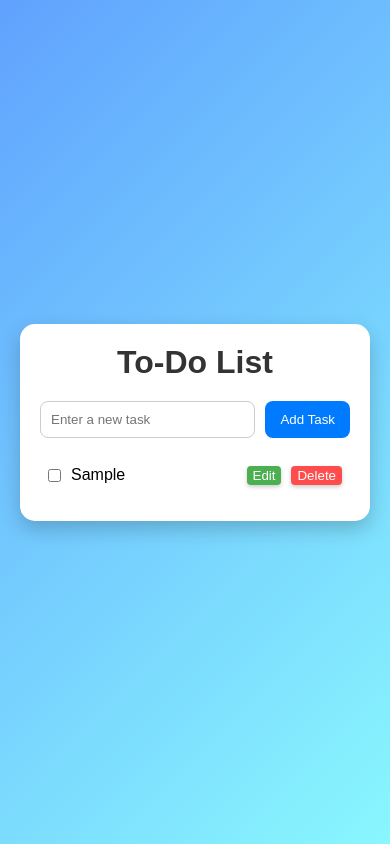
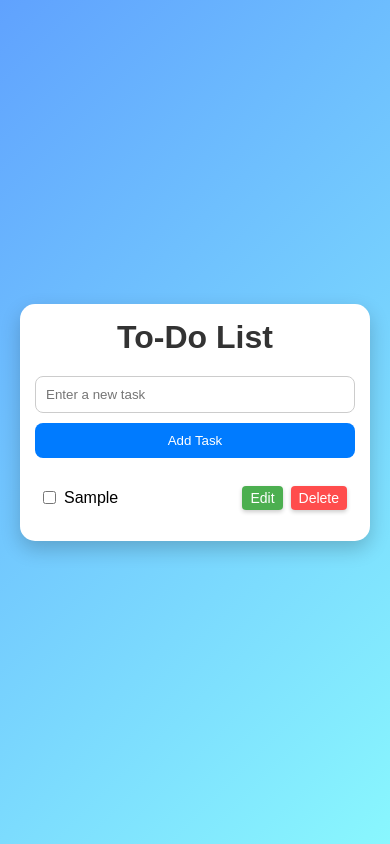
Before and after one commit to Jyoti-coder1/jyoti-projects-collection, a plain HTML site: page To-Do List App/index.html in a window 390 px wide. Both pictures are taken after typing "Sample" into the empty fields and a click on the button "Add Task". Drawn offline with Linux system fonts and the light colour scheme.

Commit message:
Responsive & Final Testing

```diff
--- a/To-Do List App/script.js
+++ b/To-Do List App/script.js
@@ -2,38 +2,29 @@ const taskInput = document.getElementById("taskInput");
 const addTaskBtn = document.getElementById("addTaskBtn");
 const taskList = document.getElementById("taskList");
 
-//Load tasks from localStorage on page load
 let tasks = JSON.parse(localStorage.getItem("tasks")) || [];
 
-// Save tasks to localStorage
 function saveTasks() {
     localStorage.setItem("tasks", JSON.stringify(tasks));
 }
 
-// Render task on the page
 function renderTasks() {
-    taskList.innerHTML = ""; //Clear existing tasks
-
+    taskList.innerHTML = "";
     tasks.forEach((task, index) => {
-        //Create <li> element
         const li = document.createElement("li");
-        // Create checkbox
         const checkbox = document.createElement("input");
         checkbox.type = "checkbox";
         checkbox.checked = task.completed;
 
-        // Add event listener to toggle "completed" class on li
         checkbox.addEventListener("change", () => {
             li.classList.toggle("completed", checkbox.checked);
             tasks[index].completed = checkbox.checked;
             saveTasks();
         });
 
-        // Create span for text
         const span = document.createElement("span");
         span.textContent = task.text;
 
-        // Create Edit button
         const editBtn = document.createElement("button");
         editBtn.textContent = "Edit";
         editBtn.className = "edit-btn";
@@ -42,8 +33,6 @@ function renderTasks() {
             const newText = prompt("Edit your task:", span.textContent);
 
             if (newText === null) return;
-
-            // Validation: prevent empty edit
             if (newText.trim() === "") {
                 alert("Task cannot be empty!");
                 return;
@@ -53,37 +42,28 @@ function renderTasks() {
             saveTasks();
         });
 
-        // create delete button
         const deleteBtn = document.createElement("button");
         deleteBtn.textContent = "Delete";
         deleteBtn.className = "delete-btn";
 
-        //Delete task on button click
         deleteBtn.addEventListener("click", () => {
             tasks.splice(index, 1);
             saveTasks();
             renderTasks();
         });
 
-        //Append checkbox + text + edit + delete button to li
         li.appendChild(checkbox);
         li.appendChild(span);
         li.appendChild(editBtn);
         li.appendChild(deleteBtn);
 
-        //Apply completed class if task is completed
         if (task.completed) li.classList.add("completed");
-
-        //Append li to task list
         taskList.appendChild(li);
     });
 }
 
-//Function to add a task
 function addTask() {
-    const taskText = taskInput.value.trim(); //remove spaces
-
-    // Validation: prevent empty task
+    const taskText = taskInput.value.trim();
     if (taskText === "") {
         alert("Please enter a Task!");
         return;
@@ -91,13 +71,15 @@ function addTask() {
     tasks.push({ text: taskText, completed: false });
     saveTasks();
     renderTasks();
-
-    //clear input
     taskInput.value = "";
 }
 
-//Event listener for Add button
 addTaskBtn.addEventListener("click", addTask);
 
-//Initial render on page load
+taskInput.addEventListener("keypress", (e)=> {
+    if (e.key === "Enter") {
+        addTask();
+    }
+});
+
 renderTasks();
--- a/To-Do List App/style.css
+++ b/To-Do List App/style.css
@@ -12,6 +12,7 @@ body {
     align-items: center;
     min-height: 100vh;
     padding: 20px;
+    overflow-x: hidden;
 }
 
 .container {
@@ -21,6 +22,7 @@ body {
     max-width: 400px;
     border-radius: 15px;
     box-shadow: 0 8px 20px rgba(0, 0, 0, 0.2);
+    overflow: hidden;
 }
 
 h1 {
@@ -49,6 +51,7 @@ h1 {
     color: white;
     border-radius: 8px;
     cursor: pointer;
+    transition: background 0.2s;
 }
 
 .task-input button:hover {
@@ -67,6 +70,7 @@ h1 {
     margin-bottom: 8px;
     transition: background 0.3s, transform 0.2s;
     border-radius: 5px;
+    flex-wrap: wrap;
 }
 
 #taskList li:hover {
@@ -76,8 +80,9 @@ h1 {
 
 #taskList li span {
     flex: 1;
-    margin-left: 10px;
+    margin: 0 10px;
     word-break: break-word;
+    display: inline-block;
 }
 
 .completed {
@@ -90,39 +95,67 @@ h1 {
 .completed span {
     text-decoration: line-through;
     color: gray;
-    transition:  all 0.3s;
+    transition: all 0.3s;
+}
+
+.edit-btn, .delete-btn {
+    margin-left: 5px;
+    padding: 4px 8px;
+    border: none;
+    color: white;
+    border-radius: 4px;
+    cursor: pointer;
+    font-size: 14px;
+    box-shadow: 0 2px 4px rgba(0, 0, 0, 0.2);
 }
 
 .edit-btn {
-    margin-left: 10px;
-    padding: 2px 6px;
-    border: none;
     background-color: #4caf50;
-    color: white;
-    border-radius: 4px;
-    cursor: pointer;
-    box-shadow: 0 2px 4px rgba(0, 0, 0, 0.2);
-    transition: transform 0.2s;
 }
 
 .edit-btn:hover {
     background-color: #388e3c;
-    transform: scale(1.05);
 }
 
 .delete-btn {
-    margin-left: 10px;
-    padding: 2px 6px;
-    border: none;
     background-color: #ff4d4d;
-    color: white;
-    border-radius: 4px;
-    cursor: pointer;
-    box-shadow: 0 2px 4px rgba(0, 0, 0, 0.2);
-    transition: transform 0.2s;
 }
 
 .delete-btn:hover {
     background-color: #e60000;
-    transform: scale(1.05);
 }
+
+@media (max-width: 600px) {
+    .container {
+        max-width: 100%;
+        padding: 15px;
+    }
+
+    .task-input {
+        flex-direction: column;
+    }
+
+    .task-input button {
+        width: 100%;
+    }
+
+    #taskList li {
+        flex-direction: row;
+        align-items: center;
+    }
+
+    #taskList li span {
+        flex: 1;
+        margin: 0 8px;
+    }
+
+    .edit-btn, .delete-btn {
+        margin-left: 8px;
+    }
+}
+
+@media (min-width: 601px) and (max-width: 1024px) {
+    .container {
+        max-width: 600px;
+    }
+}
```
Also changed, not shown: To-Do List App/index.html (+0 -7 lines), 1 other file.
